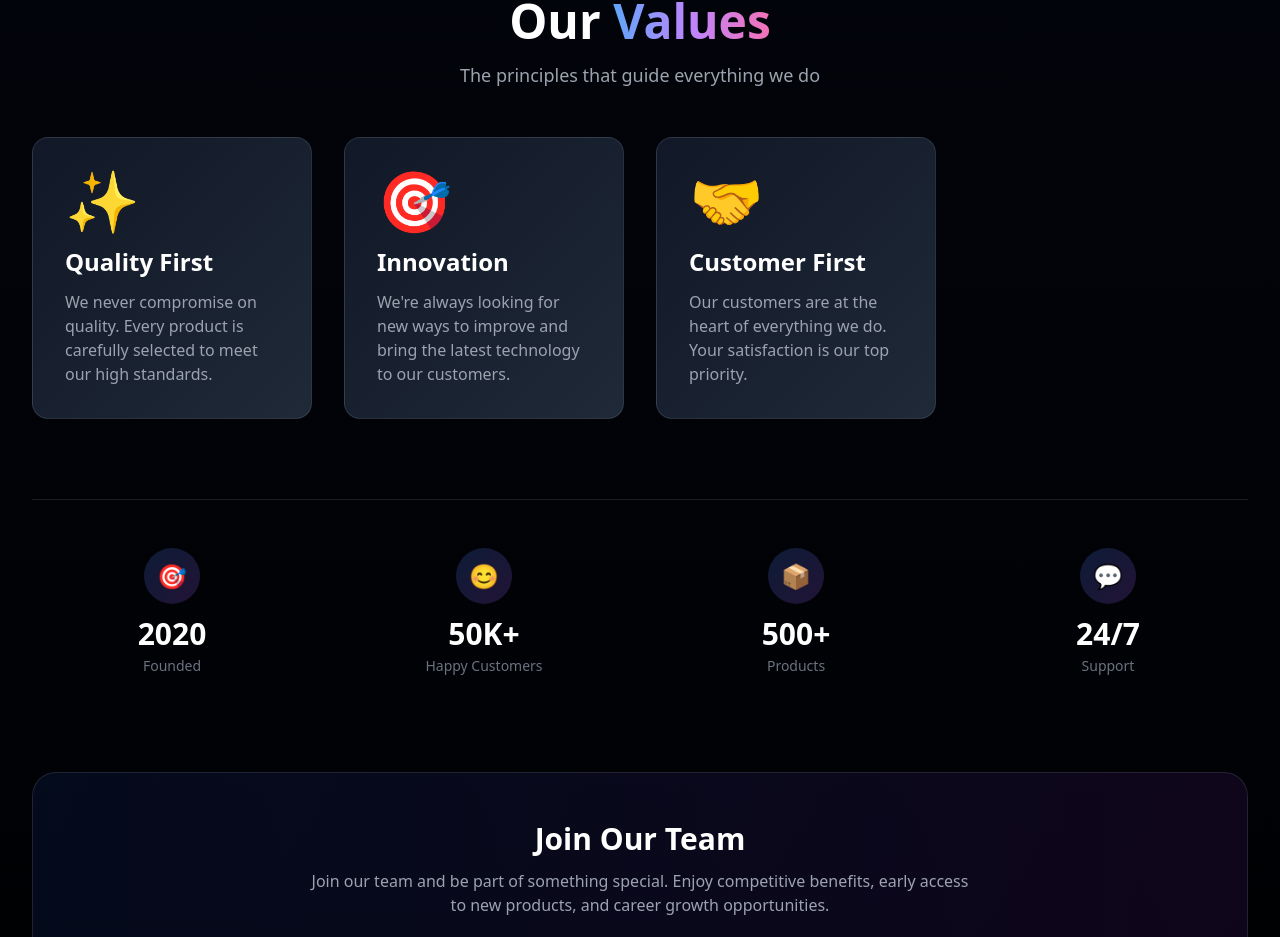
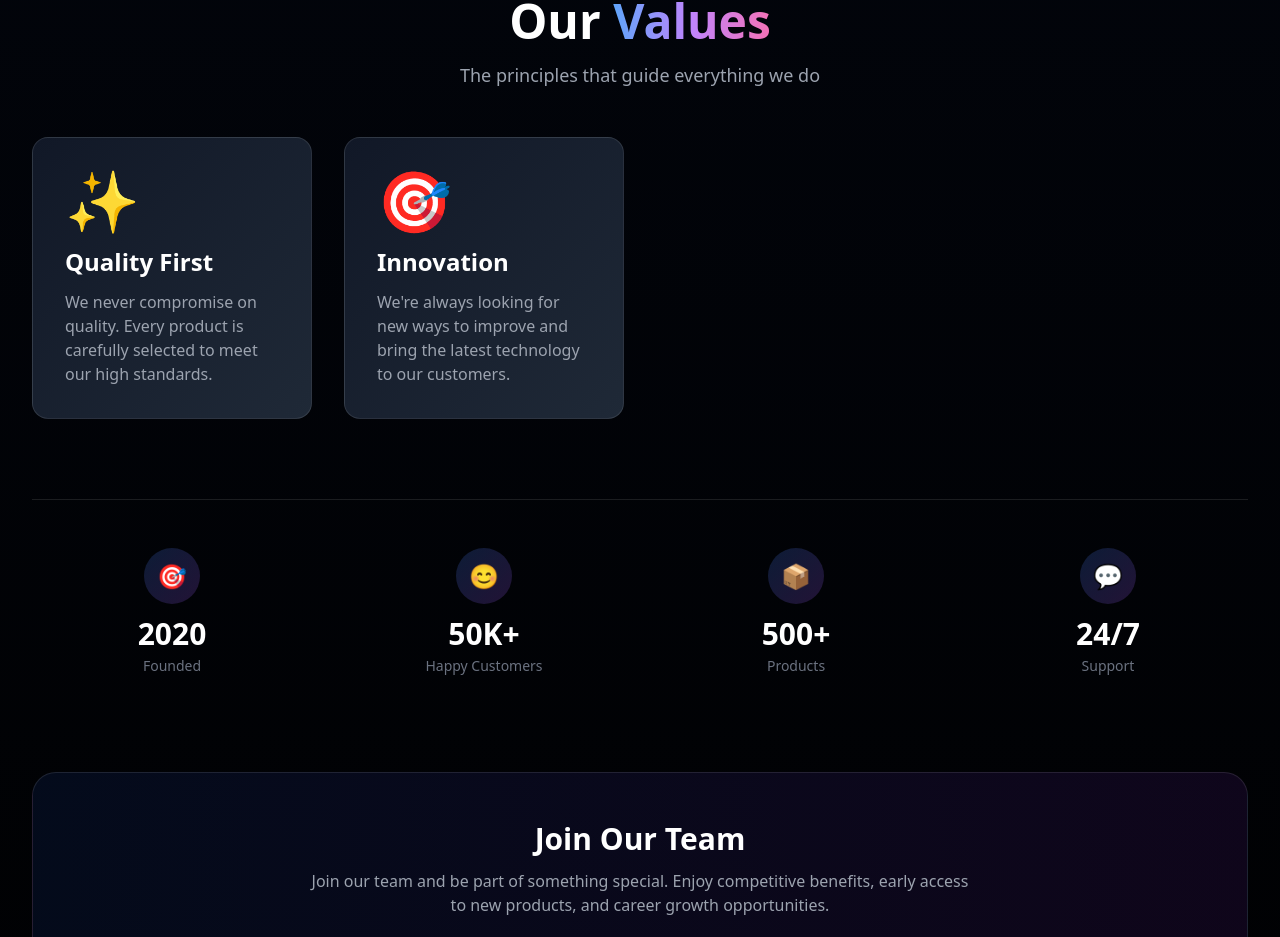
Before and after one commit to dipak560035/FlowCart-e-commerce, a Next.js app: page /about in a window 1280 px wide. Shown: the part 1098-2035 px from the top of the page. Built offline with nearby package versions, Linux system fonts and the light colour scheme.

Commit message:
Remove 'Customer First' section from about page
Removed 'Customer First' section from about page.

```diff
--- a/src/app/about/page.tsx
+++ b/src/app/about/page.tsx
@@ -132,12 +132,7 @@ export default function AboutPage() {
       gradient: "from-purple-500/20 to-pink-500/20"
     },
 
-    {
-      icon: "🤝",
-      title: "Customer First",
-      description: "Our customers are at the heart of everything we do. Your satisfaction is our top priority.",
-      gradient: "from-orange-500/20 to-red-500/20"
-    }
+
   ];
 
   const stats = [
```
